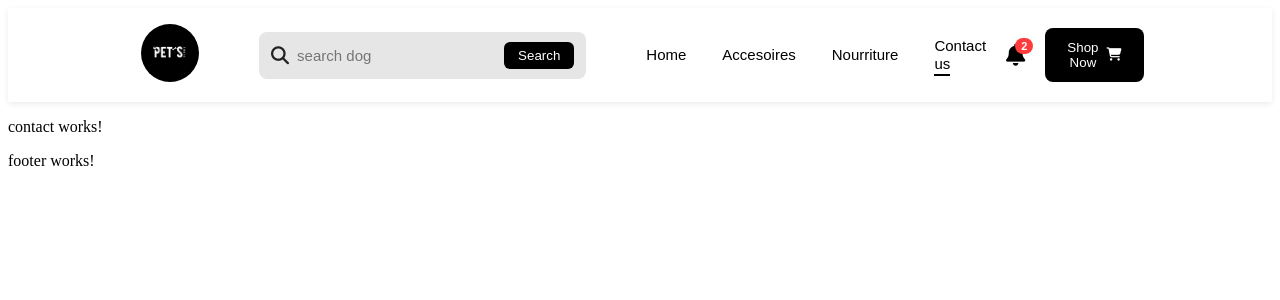
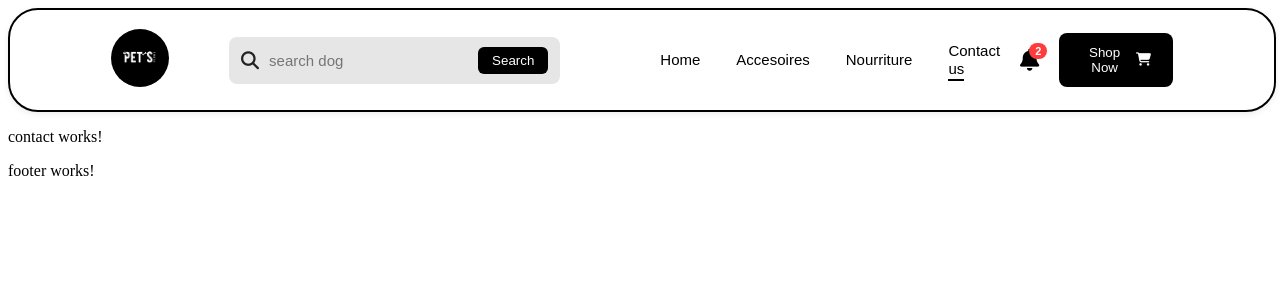
Before and after one commit to LOUAY1113/Pets-place, an Angular app: page /contact in a window 1280 px wide. Shown: the top 300 px of the page. Built offline with nearby package versions, Linux system fonts and the light colour scheme.

Commit message:
message clair de ce que tu as changé

```diff
--- a/src/app/app.component.css
+++ b/src/app/app.component.css
@@ -0,0 +1,11 @@
+* {
+  margin: 0;
+  padding: 0;
+  box-sizing: border-box;
+}
+
+body {
+  font-family: "Poppins", sans-serif;
+  margin: 0;
+  padding: 0;
+}
--- a/src/app/components/navbar/navbar.component.css
+++ b/src/app/components/navbar/navbar.component.css
@@ -1,10 +1,9 @@
 /* =========================================
    🧭 NAVBAR GLOBALE
 ========================================= */
-* {
+body {
   margin: 0;
   padding: 0;
-  box-sizing: border-box;
 }
 
 .navbar {
@@ -17,6 +16,8 @@
   width: 100%;
   display: flex;
   justify-content: center; /* ✅ centre le contenu */
+  border: 2px solid black;
+  border-radius: 30px;
 }
 
 /* === Conteneur interne (même largeur que ta section home) === */
@@ -29,6 +30,7 @@
   align-items: center;
   justify-content: space-between;
   gap: 20px;
+
 }
 
 /* === Logo === */
--- a/src/main.ts
+++ b/src/main.ts
@@ -1,16 +1,7 @@
-// import { platformBrowserDynamic } from '@angular/platform-browser-dynamic';
-
-// import { AppModule } from './app/app.module';
 
 
-// platformBrowserDynamic().bootstrapModule(AppModule)
-//   .catch(err => console.error(err));
+import { platformBrowserDynamic } from '@angular/platform-browser-dynamic';
+import { AppModule } from './app/app.module';
 
-import { bootstrapApplication } from '@angular/platform-browser';
-import { AppComponent } from './app/app.component';
-import { provideRouter } from '@angular/router';
-import { routes } from './app/app.routes';
-
-bootstrapApplication(AppComponent, {
-  providers: [provideRouter(routes)]
-}).catch(err => console.error(err));
+platformBrowserDynamic().bootstrapModule(AppModule)
+  .catch(err => console.error(err));
```
Also changed, not shown: src/app/app.component.ts (+1 -21 lines), src/app/app.module.ts (+8 -4 lines).
